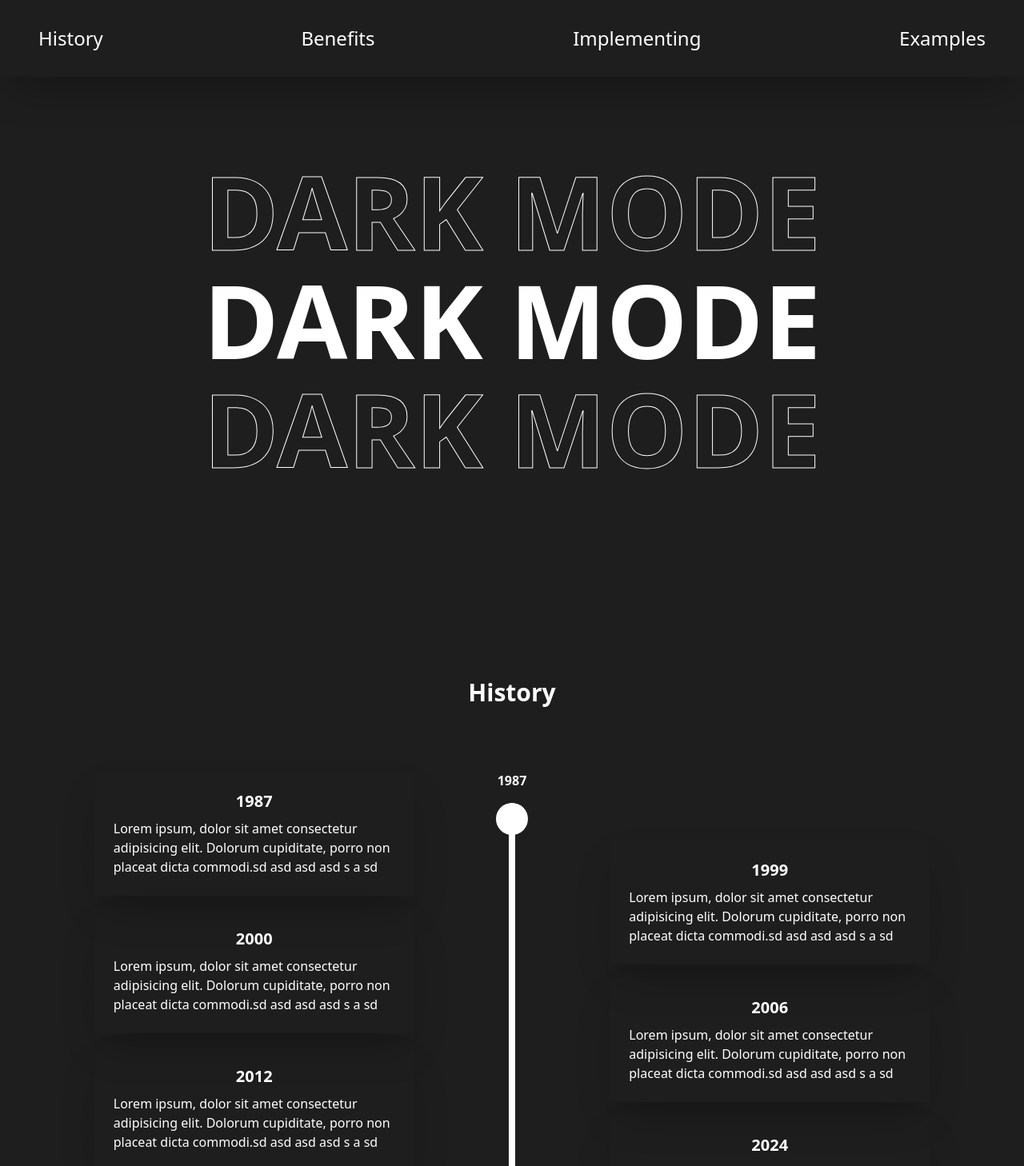
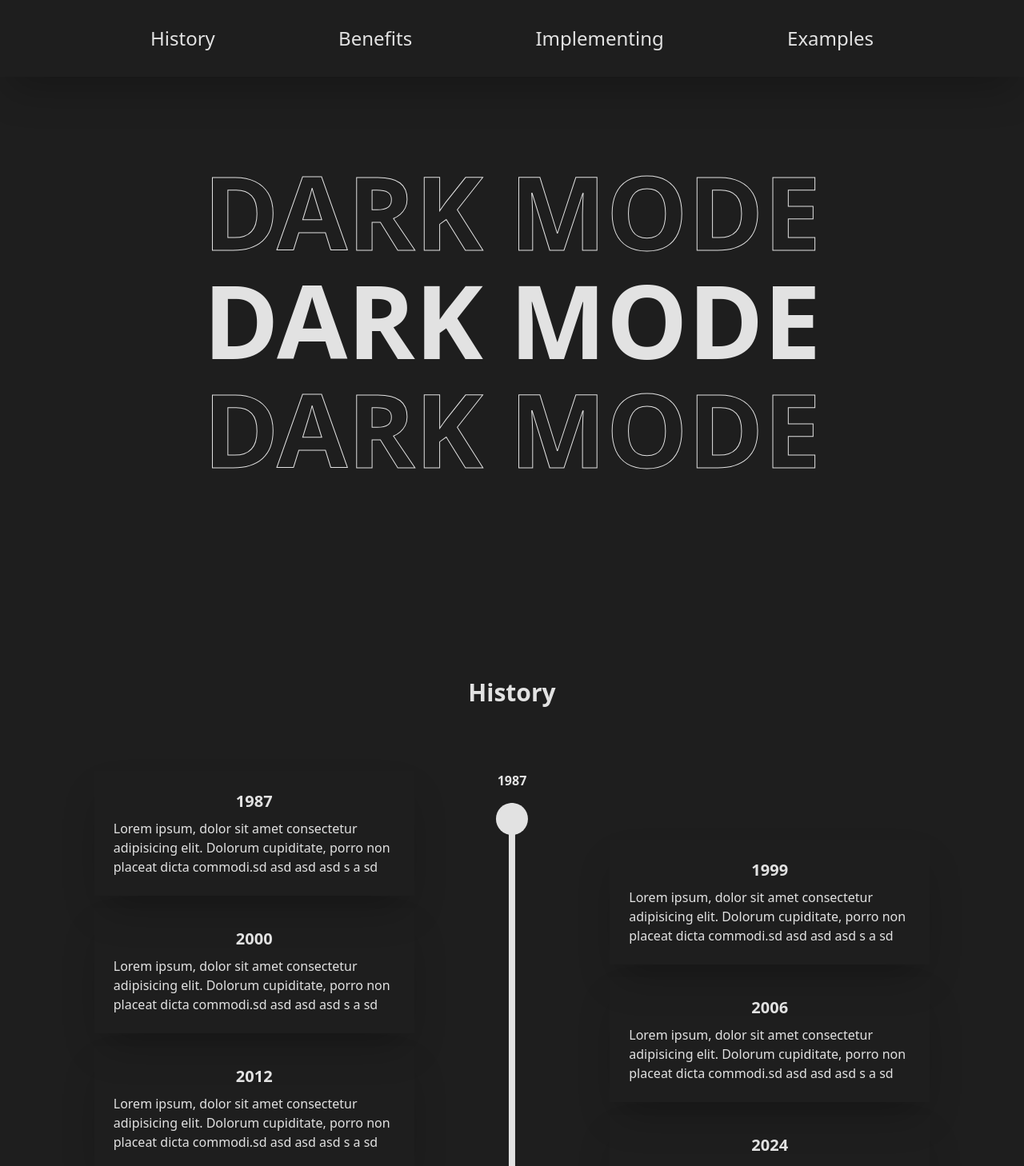
Before and after one commit to jonathancklee1/dark-mode-website, a React (Vite) app: page / in a window 1280 px wide. Shown: the top 1458 px of the page at 80% size. Built offline with nearby package versions, Linux system fonts and the light colour scheme.

Commit message:
Added darkmode toggle

```diff
--- a/src/App.tsx
+++ b/src/App.tsx
@@ -1,3 +1,4 @@
+import { createContext, useState } from 'react'
 import HeroBanner from './components/HeroBanner'
 import Navbar from './components/Navbar'
 import Benefits from './sections/Benefits'
@@ -5,9 +6,13 @@ import Gallery from './sections/Gallery'
 import History from './sections/History'
 import Implementation from './sections/Implementation'
 
+export const ThemeContext = createContext(null)
 function App() {
+    const [theme, setTheme] = useState('dark')
+
     return (
-        <main>
+        <ThemeContext.Provider value={{ theme, setTheme }}>
+            <main data-theme={theme}>
                 <Navbar />
                 <HeroBanner />
                 <History />
@@ -15,6 +20,7 @@ function App() {
                 <Implementation />
                 <Gallery />
             </main>
+        </ThemeContext.Provider>
     )
 }
 
--- a/src/components/BenefitCard.tsx
+++ b/src/components/BenefitCard.tsx
@@ -4,7 +4,16 @@ import Bed from '../assets/bed-solid.svg?react'
 import Eye from '../assets/eye-regular.svg?react'
 import Palette from '../assets/palette-solid.svg?react'
 import Access from '../assets/universal-access-solid.svg?react'
-function BenefitCard({ data }) {
+
+interface BenefitCardProps {
+    data: {
+        icon: string
+        benefit: string
+        description: string
+    }
+}
+
+function BenefitCard({ data }: BenefitCardProps) {
     function getIcon(icon: string) {
         switch (icon) {
             case 'eye':
@@ -24,7 +33,7 @@ function BenefitCard({ data }) {
         }
     }
     return (
-        <div className="[&_svg]:hover:fill-accent-color flex flex-col items-center justify-center gap-4 rounded-3xl px-4 py-8 opacity-50 transition-all duration-500 ease-in-out hover:bg-card-color hover:opacity-100 [&_svg]:fill-white">
+        <div className="flex flex-col items-center justify-center gap-4 rounded-3xl px-4 py-8 opacity-50 transition-all duration-500 ease-in-out hover:bg-card-color hover:opacity-100 [&_svg]:fill-text-color [&_svg]:hover:fill-accent-color">
             {getIcon(data.icon)}
             <p className="text-center text-2xl font-black">{data.benefit}</p>
             <p className="text-lg">{data.description}</p>
--- /dev/null
+++ b/src/components/GalleryMedia.tsx
@@ -0,0 +1,42 @@
+interface GalleryMediaProps {
+    image: {
+        img: {
+            src: string
+            alt: string
+        }
+        siteName: string
+        link: string
+    }
+    index: number
+}
+
+function GalleryMedia({ image, index }: GalleryMediaProps) {
+    return (
+        <div
+            className={`${index === 0 && 'md:col-span-2 md:row-span-2'} group relative cursor-pointer overflow-hidden rounded-xl transition-transform duration-500 ease-in-out`}
+            key={index}
+        >
+            <picture>
+                <img
+                    src={image.img.src}
+                    alt={image.img.alt}
+                    className="aspect-square h-full w-full object-cover transition-transform duration-500 ease-in-out group-hover:scale-110"
+                    loading="lazy"
+                />
+            </picture>
+            <div className="absolute inset-0 flex translate-y-full flex-col items-center justify-center gap-4 bg-black p-8 opacity-60 transition-all duration-500 ease-in-out group-hover:translate-y-0">
+                <p className="text-center text-3xl font-bold md:text-5xl">
+                    {image.siteName}
+                </p>
+                <a
+                    href={image.link}
+                    className="font-medium underline hover:text-accent-color"
+                >
+                    View website
+                </a>
+            </div>
+        </div>
+    )
+}
+
+export default GalleryMedia
--- a/src/components/HeroBanner.tsx
+++ b/src/components/HeroBanner.tsx
@@ -1,15 +1,18 @@
+import { useContext } from 'react'
+import { ThemeContext } from '../App'
 function HeroBanner() {
+    const { theme } = useContext(ThemeContext)!
     return (
         <div className="content-container flex min-h-screen items-center justify-center">
             <div className="flex flex-col gap-2">
-                <p className="outlined-text text-center text-5xl font-black uppercase text-transparent lg:text-9xl">
-                    Dark Mode
+                <p className="outlined-text text-center text-5xl font-black uppercase text-transparent md:text-8xl lg:text-9xl">
+                    {theme === 'light' ? '!Dark Mode' : 'Dark Mode'}
                 </p>
-                <h1 className="text-center text-5xl font-black uppercase lg:text-9xl">
-                    Dark Mode
+                <h1 className="text-center text-5xl font-black uppercase md:text-8xl lg:text-9xl">
+                    {theme === 'light' ? '!Dark Mode' : 'Dark Mode'}
                 </h1>
-                <p className="outlined-text text-center text-5xl font-black uppercase text-transparent lg:text-9xl">
-                    Dark Mode
+                <p className="outlined-text text-center text-5xl font-black uppercase text-transparent md:text-8xl lg:text-9xl">
+                    {theme === 'light' ? '!Dark Mode' : 'Dark Mode'}
                 </p>
             </div>
         </div>
--- a/src/components/Navbar.tsx
+++ b/src/components/Navbar.tsx
@@ -1,23 +1,25 @@
 import { useState } from 'react'
 import DropdownMenu from './DropdownMenu'
 import Hamburger from './svg/Hamburger'
+import ThemeToggleButton from './ThemeToggleButton'
 function Navbar() {
     const [isOpen, setIsOpen] = useState(false)
     return (
         <>
-            <div className="fixed left-0 right-0 top-0 z-50 flex flex-col items-center justify-center bg-background-color shadow-2xl">
+            <div className="fixed left-0 right-0 top-0 z-50 flex w-full flex-col items-center justify-center bg-background-color shadow-2xl transition-all duration-500 ease-in">
                 {/* Mobile */}
-                <div className="content-container absolute top-0 z-50 w-full bg-background-color py-10 md:hidden ">
+                <div className="content-container absolute top-0 z-50 flex w-full items-center justify-between bg-background-color py-10 transition-all duration-500 ease-in-out md:hidden">
                     <div
-                        className="w-fit cursor-pointer"
+                        className="w-fit cursor-pointer [&>svg]:stroke-text-color"
                         onClick={() => setIsOpen(!isOpen)}
                     >
                         <Hamburger />
                     </div>
+                    <ThemeToggleButton />
                 </div>
                 {/* Desktop */}
-                <div className="absolute top-0 z-50 hidden w-full bg-background-color py-8 text-2xl shadow-2xl md:block">
-                    <ul className="mx-auto flex max-w-[1440px] justify-between gap-10 px-12">
+                <div className="absolute top-0 z-50 hidden w-full  bg-background-color py-8 text-2xl shadow-2xl md:block">
+                    <ul className="mx-auto flex  max-w-[1000px] justify-between gap-10 px-12">
                         <li className="cursor-pointer">History </li>
                         <li className="cursor-pointer">Benefits</li>
                         <li className="cursor-pointer">Implementing</li>
--- /dev/null
+++ b/src/components/ThemeToggleButton.tsx
@@ -0,0 +1,32 @@
+import React, { useContext } from 'react'
+import Moon from '../assets/moon.svg?react'
+import Sun from '../assets/sun-solid.svg?react'
+import { ThemeContext } from '../App'
+
+function ThemeToggleButton() {
+    const { theme, setTheme } = useContext(ThemeContext)
+    function toggleTheme() {
+        setTheme((prevTheme: string) =>
+            prevTheme === 'light' ? 'dark' : 'light'
+        )
+    }
+
+    return (
+        <div
+            className="relative h-9 w-16 rounded-3xl bg-card-color"
+            onClick={toggleTheme}
+        >
+            <div className="absolute left-2 top-1/2 -translate-y-1/2 scale-90 [&>svg]:fill-white">
+                <Sun />
+            </div>
+            <div
+                className={`size-9 ${theme === 'dark' ? 'translate-x-0.5' : 'translate-x-7'} scale-[85%] cursor-pointer rounded-full bg-white transition-transform duration-500 ease-in-out`}
+            ></div>
+            <div className="absolute right-2  top-1/2 -translate-y-1/2 scale-90 [&>svg]:fill-white">
+                <Moon />
+            </div>
+        </div>
+    )
+}
+
+export default ThemeToggleButton
--- a/src/components/svg/Hamburger.tsx
+++ b/src/components/svg/Hamburger.tsx
@@ -4,12 +4,12 @@ const Hamburger = () => {
             width="24"
             height="18"
             viewBox="0 0 24 18"
-            fill="none"
+            fill=""
             xmlns="http://www.w3.org/2000/svg"
         >
             <path
                 d="M1 1H23M1 9H23M1 17H23"
-                stroke="white"
+                stroke=""
                 strokeWidth="2"
                 strokeLinecap="round"
                 strokeLinejoin="round"
--- a/src/index.css
+++ b/src/index.css
@@ -2,13 +2,16 @@
 @tailwind components;
 @tailwind utilities;
 
-@layer {
-    :root {
+@layer base {
+    main[data-theme='dark'] {
         --background-color: #1e1e1e;
-        --text-color: #fff;
+        --text-color: #e2e2e2;
         --card-color: #3d3d3d;
-        --accent-color: #61ff00;
-        --header-height: 80px;
+    }
+    main[data-theme='light'] {
+        --background-color: #d8d8d8;
+        --text-color: #1e1e1e;
+        --card-color: #c2c2c2;
     }
 
     *,
@@ -18,7 +21,9 @@
     }
 
     main {
-        @apply bg-background-color text-text-color;
+        --accent-color: #61ff00;
+        --header-height: 80px;
+        @apply bg-background-color text-text-color transition-all duration-500 ease-in-out;
     }
     .content-container {
         @apply mx-auto max-w-[1440px] px-6 py-8 lg:px-12 lg:py-12;
--- a/src/sections/History.tsx
+++ b/src/sections/History.tsx
@@ -16,8 +16,8 @@ function History() {
                 <div className="flex flex-col items-center justify-center gap-4 md:absolute md:left-1/2 md:h-full md:-translate-x-1/2">
                     <p className="text-center font-bold">1987</p>
                     <div className="relative h-full ">
-                        <div className=" mx-auto h-full w-2 rounded-lg bg-white "></div>
-                        <div className="absolute left-1/2 top-0 size-10 -translate-x-1/2 rounded-full bg-white"></div>
+                        <div className=" mx-auto h-full w-2 rounded-lg bg-text-color "></div>
+                        <div className="absolute left-1/2 top-0 size-10 -translate-x-1/2 rounded-full bg-text-color"></div>
                     </div>
                     <p className="text-center font-bold">Present Day</p>
                 </div>
```
Also changed, not shown: src/sections/Gallery.tsx (+8 -28 lines), src/assets/moon.svg (added), src/assets/sun-solid.svg (added). Lines whose indentation alone changed are shown as unchanged.
